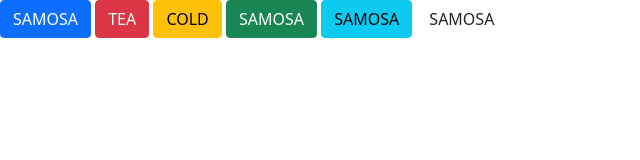
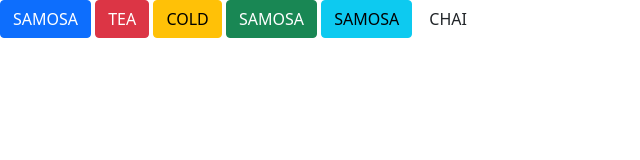
Before and after one commit to prateekchaurasiya2007-kld/CSE-28-2nd-Sem, a plain HTML site: page nodejs/bootstrap.html in a window 1280 px wide. Shown: the full height of the page, 0-640 px from the left. Drawn offline with nearby package versions, Linux system fonts and the light colour scheme.

Commit message:
bootstrap

```diff
--- a/nodejs/bootstrap.html
+++ b/nodejs/bootstrap.html
@@ -13,7 +13,7 @@
      <button class="btn btn-warning">COLD</button>
       <button class="btn btn-success">SAMOSA</button>
        <button class="btn btn-info">SAMOSA</button>
-        <button class="btn btn-drak">SAMOSA</button>
+        <button class="btn btn-drak">CHAI</button>
 
 </body>
 </html>
```
